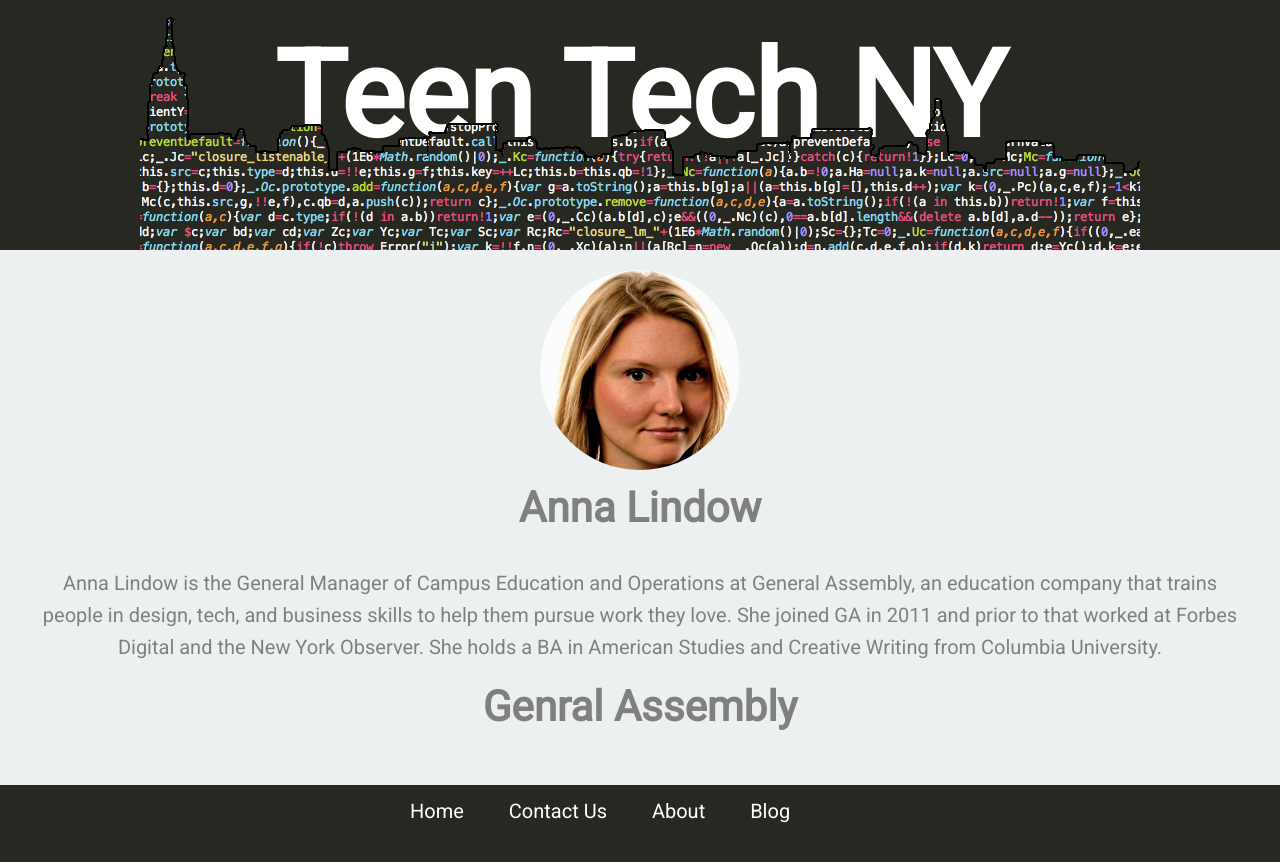
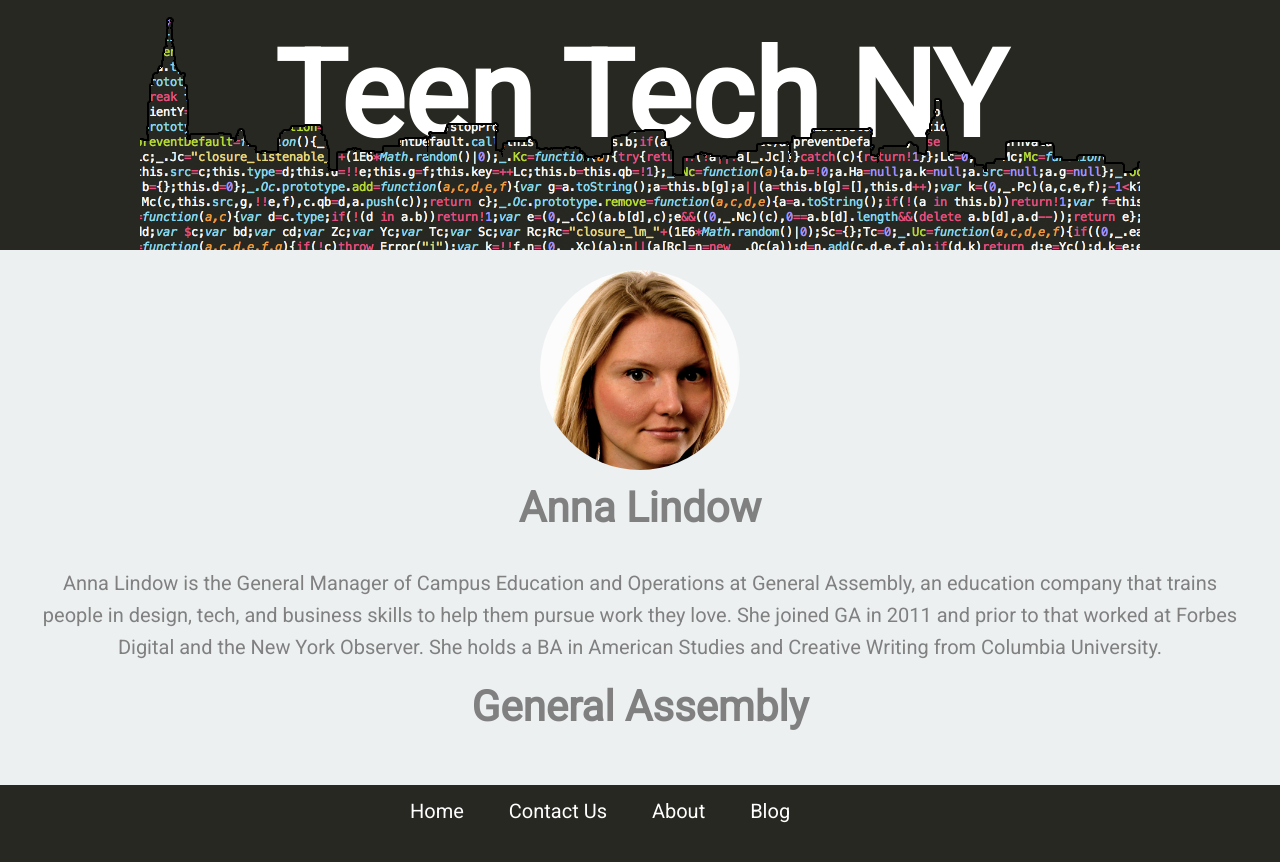
Before and after one commit to TeenTech/TeenTech.github.io, a Jekyll site: the page built from speakers/anna_lindow.html, in a window 1280 px wide. Shown: the top 862 px of the page. Built offline with Jekyll 4.4.1, drawn with Linux system fonts in a browser that asks for light colours.

Commit message:
Fixed typo

```diff
--- a/speakers/anna_lindow.html
+++ b/speakers/anna_lindow.html
@@ -6,4 +6,4 @@ layout: page
 		<h2> Anna Lindow </h2>
 		<p>Anna Lindow is the General Manager of Campus Education and Operations at General Assembly, an education company that trains people in design, tech, and business skills to help them pursue work they love. She joined GA in 2011 and prior to that worked at Forbes Digital and the New York Observer. She holds a BA in American Studies and Creative Writing from Columbia University.</p>
 	</div>
-	<h2> Genral Assembly </h2>
+	<h2> General Assembly </h2>
```
